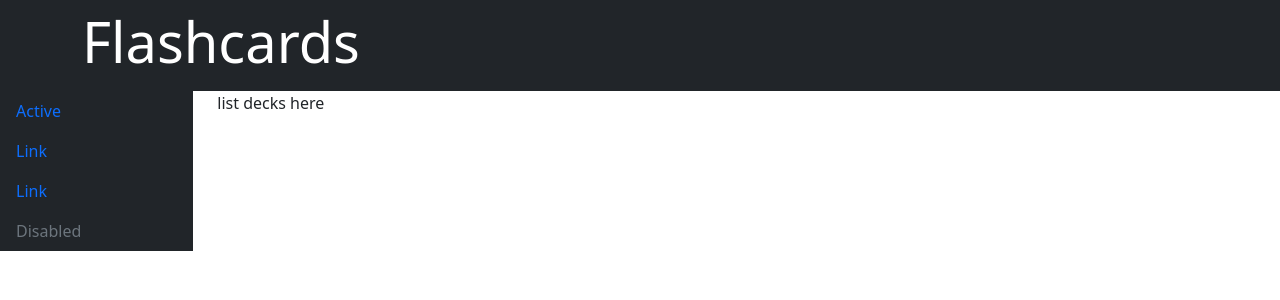
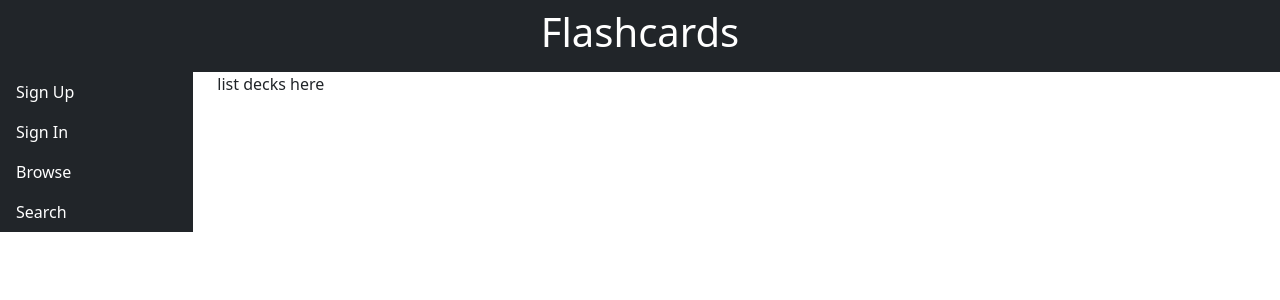
Before and after one commit to smiauek/flashcards-client, a React (Create React App) app: page /browse in a window 1280 px wide. Shown: the top 300 px of the page. Built offline with nearby package versions, Linux system fonts and the light colour scheme.

Commit message:
menu items

```diff
--- a/src/components/layout/Header.js
+++ b/src/components/layout/Header.js
@@ -4,7 +4,7 @@ function Header() {
   return (
     <header className="bg-dark pb-2 pt-2">
       <div className="container text-white">
-        <h1 className="display-4">Flashcards</h1>
+        <h1 className="text-center">Flashcards</h1>
       </div>
     </header>
   );
--- a/src/components/layout/Menu.js
+++ b/src/components/layout/Menu.js
@@ -2,18 +2,26 @@ import React from "react";
 
 function Menu() {
   return (
-    <ul class="nav flex-column bg-dark">
-  <li class="nav-item">
-    <a class="nav-link active" aria-current="page" href="/">Active</a>
+    <ul class="nav flex-column bg-dark ">
+      <li class="nav-item ">
+        <a class="nav-link text-white" href="/">
+          Sign Up
+        </a>
       </li>
       <li class="nav-item">
-    <a class="nav-link" href="#">Link</a>
+        <a class="nav-link text-white" href="#">
+          Sign In
+        </a>
       </li>
       <li class="nav-item">
-    <a class="nav-link" href="#">Link</a>
+        <a class="nav-link text-white" href="#">
+          Browse
+        </a>
       </li>
       <li class="nav-item">
-    <a class="nav-link disabled">Disabled</a>
+        <a class="nav-link text-white" href="#">
+          Search
+        </a>
       </li>
     </ul>
   );
```
Lines whose indentation alone changed are shown as unchanged.
